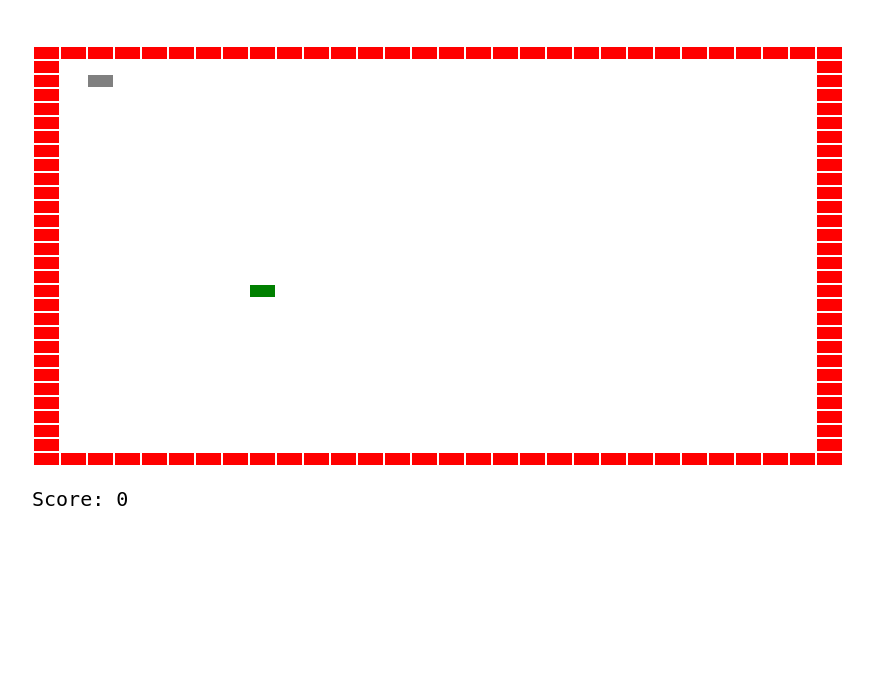
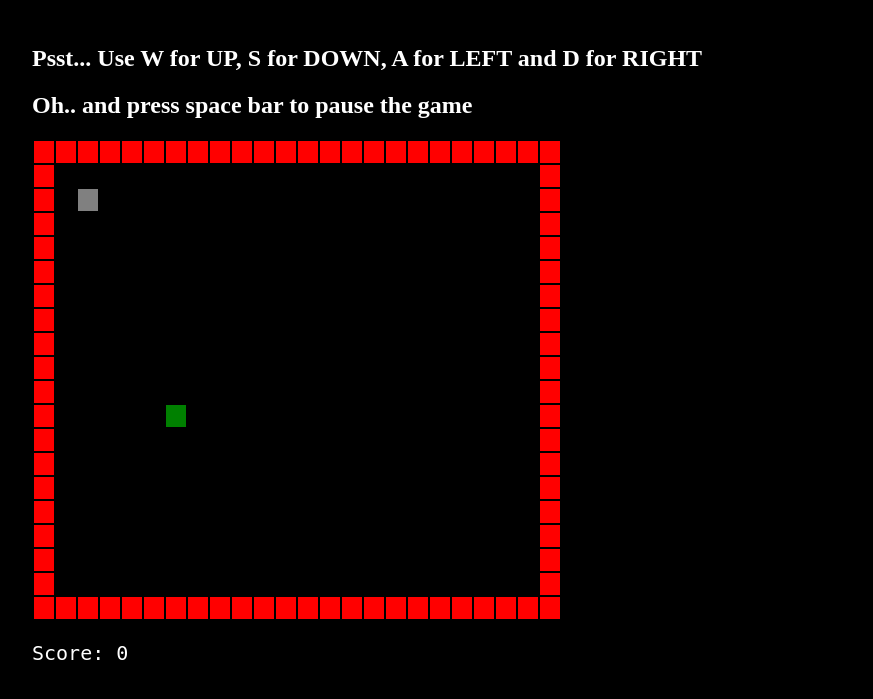
Before and after one commit to Hindia/snake, a PHP site: page /snake.html in a window 1280 px wide. Shown: the top 699 px of the page, without its empty margins (13-886 px from the left). Run offline with PHP 8.4, Linux system fonts and the light colour scheme.

Commit message:
Almost Final

```diff
--- a/snake.css
+++ b/snake.css
@@ -3,16 +3,16 @@
 	margin:10px;
 }
 body{
-	background-color:white;
+	background-color:black;
 }
 
 td{
-	width:15px;
-	height:2px;
+	width:10px;
+	height:12px;
 }
 
 .blank{
-	background-color:white;
+	background-color:black;
 }
 
 .snake{
--- a/snake.html
+++ b/snake.html
@@ -6,7 +6,10 @@
 	<link rel="stylesheet" href="snake.css">
 </head>
 <body>
+	<h2 style="color:white"> Psst... Use W for UP, S for DOWN, A for LEFT and D for RIGHT </h2>
+	<h2 style="color:white"> Oh.. and press space bar to pause the game </h2>
 	<script src="snake.js"></script>
-	<h1 id= "score" style="font:normal 20px monospace; color: black;"> Score: 0</h1>
+	<h3 id= "score" style="font:normal 20px monospace; color: white;"> Score: 0</h3>
+
 </body>
 </html>
--- a/snake.js
+++ b/snake.js
@@ -1,8 +1,8 @@
 //settings
 var snakeX=2;
 var snakeY=2;
-var height=30;
-var width=30;
+var height=20;
+var width=24;
 var interval=100;
 var increment=2;
 
@@ -84,21 +84,23 @@ function getType(x,y){
 
 //setting the key listeners
 window.addEventListener("keydown", function (event){
-	//if arrow up is key direction is up and so on
+	//S is up, W is down, A is left and D is right
 	var key= event.code;
 	if(direction != -2 && key == "KeyS") direction=-2;
 	else if(direction != 2 && key == "KeyW") direction=2;
 	else if(direction!= 1 && key == "KeyA")	direction=-1;
 	else if(direction!=-1 && key == "KeyD")	direction=1;
 	if(!running) running=true;
-	else if(key==32) running=false;
+	else if(key=="Space") running=false;	//pauses the game
 }, true);
 
 function gameLoop(){
 	if(running && !gameOver)
 		update();
-	else if (gameOver)
+	else if (gameOver){
 		clearInterval(int);
+		window.alert("GAME OVER! Score= "+ score);
+	}
 }
 
 function update(){
```
